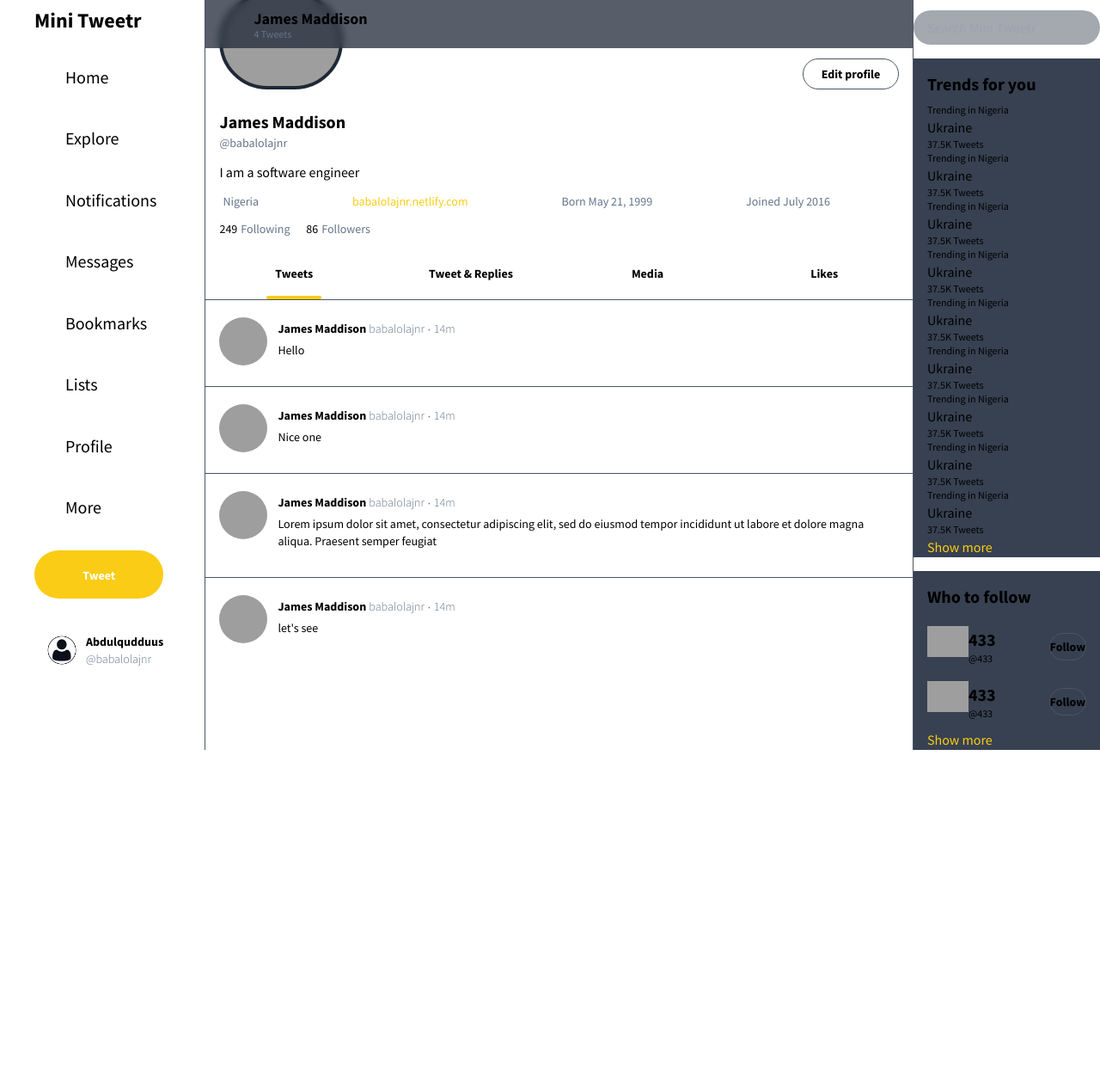
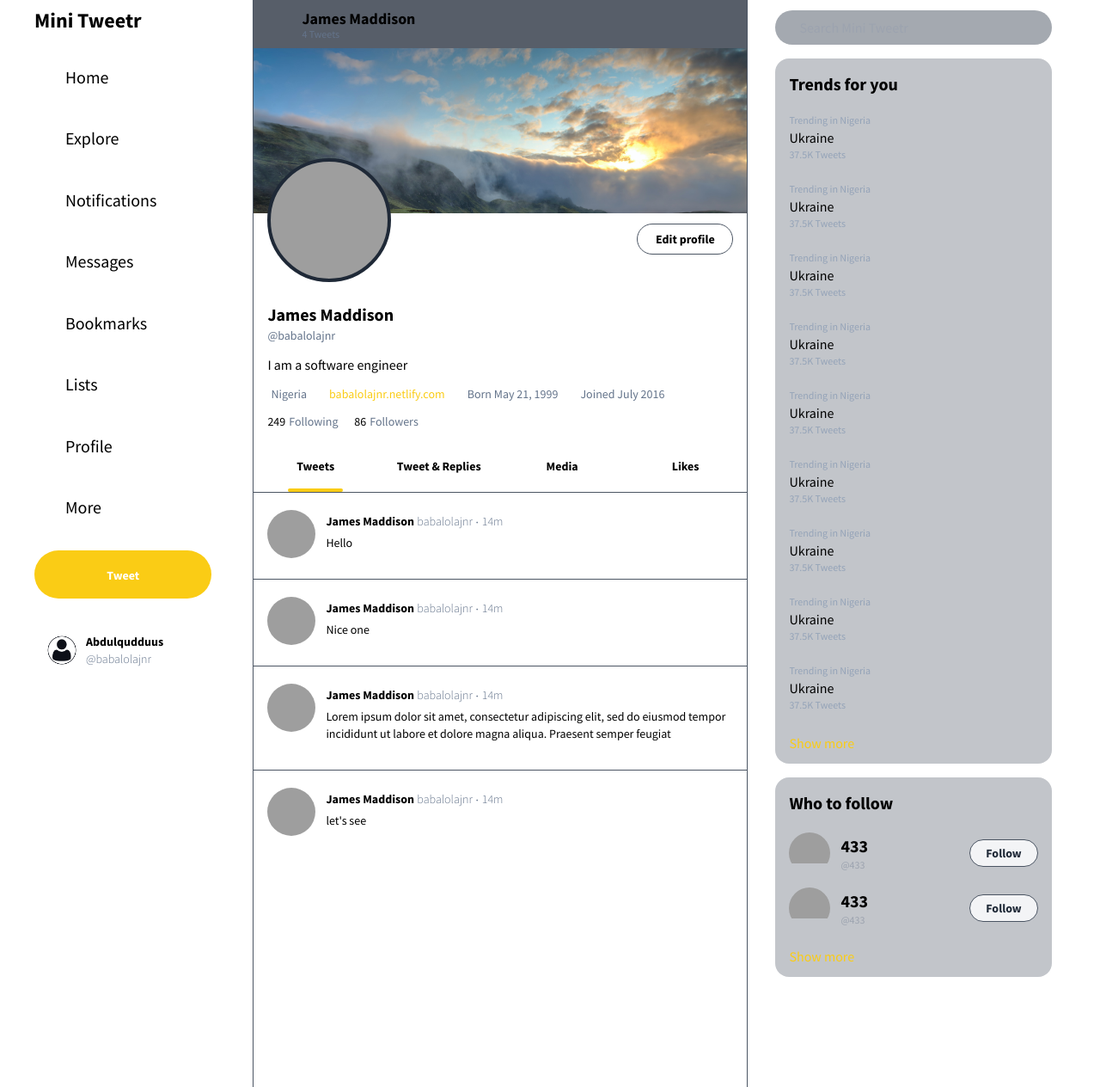
Before and after one commit to babalolajnr/mini_tweetr, a Django app: page /user/profile in a window 1280 px wide. Shown: the whole page at 86% size. Before the commit the page ends 872 px from the top, so only its background shows below. Run offline with Django 4.2, Linux system fonts and the light colour scheme; a user stored in the database is signed in; data comes from the database, SQL or seed files in the repository; grey boxes are pictures that could not be loaded.

Commit message:
updated...

```diff
--- a/static/css/styles.css
+++ b/static/css/styles.css
@@ -445,10 +445,6 @@ Ensure the default browser behavior of the `hidden` attribute.
 .left-0{
   left: 0px;
 }
-.mx-6{
-  margin-left: 1.5rem;
-  margin-right: 1.5rem;
-}
 .mx-4{
   margin-left: 1rem;
   margin-right: 1rem;
@@ -484,8 +480,20 @@ Ensure the default browser behavior of the `hidden` attribute.
 .ml-1{
   margin-left: 0.25rem;
 }
+.ml-8{
+  margin-left: 2rem;
+}
+.mr-14{
+  margin-right: 3.5rem;
+}
+.mb-32{
+  margin-bottom: 8rem;
+}
 .ml-4{
   margin-left: 1rem;
+}
+.ml-3{
+  margin-left: 0.75rem;
 }
 .-mt-14{
   margin-top: -3.5rem;
@@ -538,14 +546,17 @@ Ensure the default browser behavior of the `hidden` attribute.
 .h-11{
   height: 2.75rem;
 }
-.h-56{
-  height: 14rem;
+.h-48{
+  height: 12rem;
 }
-.h-32{
-  height: 8rem;
+.h-36{
+  height: 9rem;
 }
 .h-14{
   height: 3.5rem;
+}
+.h-12{
+  height: 3rem;
 }
 .h-\[38rem\]{
   height: 38rem;
@@ -558,12 +569,6 @@ Ensure the default browser behavior of the `hidden` attribute.
 }
 .h-1{
   height: 0.25rem;
-}
-.h-4{
-  height: 1rem;
-}
-.h-12{
-  height: 3rem;
 }
 .w-10{
   width: 2.5rem;
@@ -583,8 +588,8 @@ Ensure the default browser behavior of the `hidden` attribute.
 .w-60{
   width: 15rem;
 }
-.w-32{
-  width: 8rem;
+.w-36{
+  width: 9rem;
 }
 .w-28{
   width: 7rem;
@@ -592,34 +597,22 @@ Ensure the default browser behavior of the `hidden` attribute.
 .w-14{
   width: 3.5rem;
 }
+.w-12{
+  width: 3rem;
+}
+.w-20{
+  width: 5rem;
+}
 .w-\[40rem\]{
   width: 40rem;
 }
 .w-8{
   width: 2rem;
 }
-.w-12{
-  width: 3rem;
-}
 .w-fit{
   width: -webkit-fit-content;
   width: -moz-fit-content;
   width: fit-content;
-}
-.w-3{
-  width: 0.75rem;
-}
-.w-4{
-  width: 1rem;
-}
-.w-40{
-  width: 10rem;
-}
-.w-36{
-  width: 9rem;
-}
-.flex-shrink-0{
-  flex-shrink: 0;
 }
 .shrink-0{
   flex-shrink: 0;
@@ -663,6 +656,9 @@ Ensure the default browser behavior of the `hidden` attribute.
 .overflow-auto{
   overflow: auto;
 }
+.overflow-hidden{
+  overflow: hidden;
+}
 .overscroll-contain{
   -ms-scroll-chaining: none;
       overscroll-behavior: contain;
@@ -672,6 +668,9 @@ Ensure the default browser behavior of the `hidden` attribute.
 }
 .rounded-lg{
   border-radius: 0.5rem;
+}
+.rounded-2xl{
+  border-radius: 1rem;
 }
 .rounded-3xl{
   border-radius: 1.5rem;
@@ -686,6 +685,10 @@ Ensure the default browser behavior of the `hidden` attribute.
 .rounded-r-lg{
   border-top-right-radius: 0.5rem;
   border-bottom-right-radius: 0.5rem;
+}
+.rounded-b-2xl{
+  border-bottom-right-radius: 1rem;
+  border-bottom-left-radius: 1rem;
 }
 .border{
   border-width: 1px;
@@ -742,6 +745,10 @@ Ensure the default browser behavior of the `hidden` attribute.
   --tw-bg-opacity: 1;
   background-color: rgb(55 65 81 / var(--tw-bg-opacity));
 }
+.bg-gray-100{
+  --tw-bg-opacity: 1;
+  background-color: rgb(243 244 246 / var(--tw-bg-opacity));
+}
 .bg-opacity-0{
   --tw-bg-opacity: 0;
 }
@@ -750,6 +757,9 @@ Ensure the default browser behavior of the `hidden` attribute.
 }
 .bg-opacity-50{
   --tw-bg-opacity: 0.5;
+}
+.bg-opacity-30{
+  --tw-bg-opacity: 0.3;
 }
 .bg-gradient-to-r{
   background-image: linear-gradient(to right, var(--tw-gradient-stops));
@@ -795,6 +805,10 @@ Ensure the default browser behavior of the `hidden` attribute.
 .py-4{
   padding-top: 1rem;
   padding-bottom: 1rem;
+}
+.py-3{
+  padding-top: 0.75rem;
+  padding-bottom: 0.75rem;
 }
 .pt-5{
   padding-top: 1.25rem;
@@ -918,6 +932,18 @@ Ensure the default browser behavior of the `hidden` attribute.
   --tw-text-opacity: 1;
   color: rgb(22 163 74 / var(--tw-text-opacity));
 }
+.text-slate-400{
+  --tw-text-opacity: 1;
+  color: rgb(148 163 184 / var(--tw-text-opacity));
+}
+.text-gray-400{
+  --tw-text-opacity: 1;
+  color: rgb(156 163 175 / var(--tw-text-opacity));
+}
+.text-gray-800{
+  --tw-text-opacity: 1;
+  color: rgb(31 41 55 / var(--tw-text-opacity));
+}
 .text-slate-900{
   --tw-text-opacity: 1;
   color: rgb(15 23 42 / var(--tw-text-opacity));
@@ -985,6 +1011,10 @@ Ensure the default browser behavior of the `hidden` attribute.
   font-weight: 800;
 }
 
+.focus-within\:border:focus-within{
+  border-width: 1px;
+}
+
 .focus-within\:border-2:focus-within{
   border-width: 2px;
 }
@@ -992,6 +1022,10 @@ Ensure the default browser behavior of the `hidden` attribute.
 .focus-within\:border-yellow-400:focus-within{
   --tw-border-opacity: 1;
   border-color: rgb(250 204 21 / var(--tw-border-opacity));
+}
+
+.focus-within\:bg-opacity-0:focus-within{
+  --tw-bg-opacity: 0;
 }
 
 .hover\:bg-yellow-400:hover{
@@ -1002,6 +1036,11 @@ Ensure the default browser behavior of the `hidden` attribute.
 .hover\:bg-gray-500:hover{
   --tw-bg-opacity: 1;
   background-color: rgb(107 114 128 / var(--tw-bg-opacity));
+}
+
+.hover\:bg-gray-600:hover{
+  --tw-bg-opacity: 1;
+  background-color: rgb(75 85 99 / var(--tw-bg-opacity));
 }
 
 .hover\:bg-gray-700:hover{
@@ -1088,12 +1127,16 @@ Ensure the default browser behavior of the `hidden` attribute.
     display: flex;
   }
 
-  .lg\:basis-1\/4{
-    flex-basis: 25%;
+  .lg\:basis-\[23\%\]{
+    flex-basis: 23%;
   }
 
-  .lg\:basis-1\/2{
-    flex-basis: 50%;
+  .lg\:basis-\[45\%\]{
+    flex-basis: 45%;
+  }
+
+  .lg\:basis-\[32\%\]{
+    flex-basis: 32%;
   }
 
   .lg\:flex-row{
```
